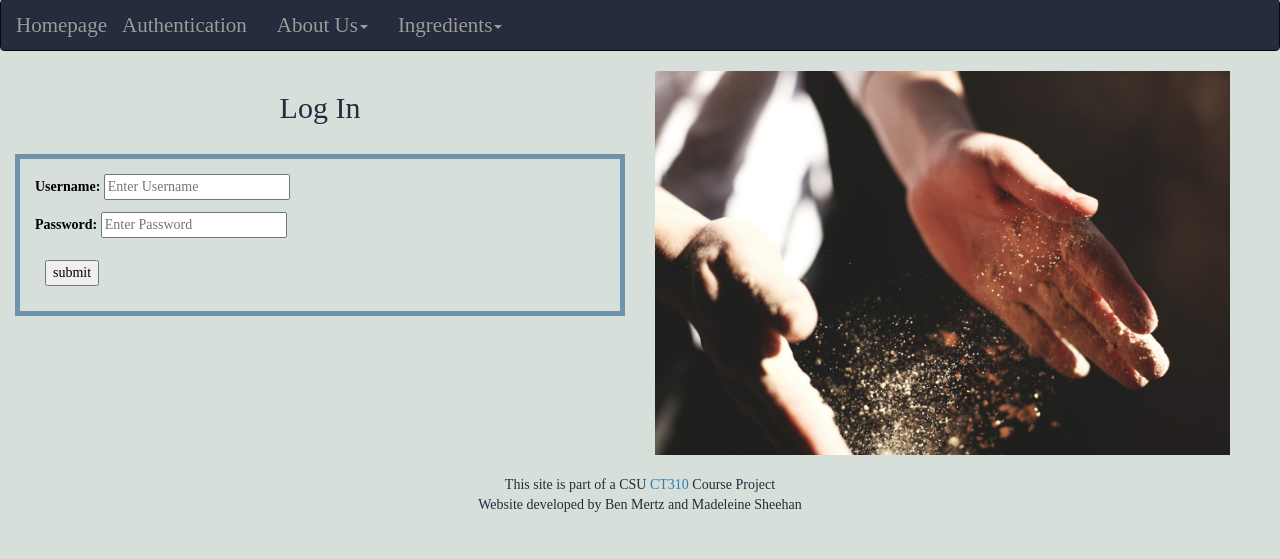
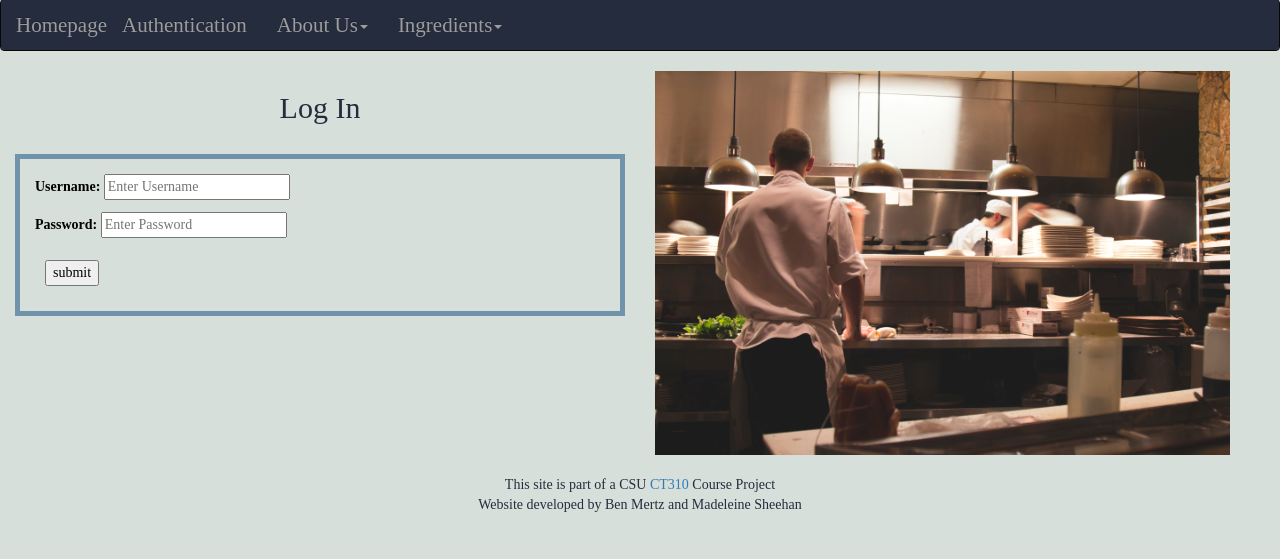
Before and after one commit to mepsheehan/ct310Project1, a PHP site: page /login.php in a window 1280 px wide. Shown: the part 241-800 px from the top of the page. Run offline with PHP 8.4, Linux system fonts and the light colour scheme; some libraries are stand-ins or nearby versions.

Commit message:
Change image so it's different from index page

```diff
--- a/Documents/CT310/Project1/login.php
+++ b/Documents/CT310/Project1/login.php
@@ -105,7 +105,7 @@
 
                 <!-- Add Image here -->
                 <div class="col-lg-6 col-md-6 col-sm-6 col-xs-6">
-                    <img src="./hands.jpg" class="img-responsive"  alt="Cook" width="575"
+                    <img src="./chef.jpg" class="img-responsive"  alt="Cook" width="575"
                         height="auto">
 			<br>
 			<?php if (isset($_SESSION["loggedin"])):?>
```
